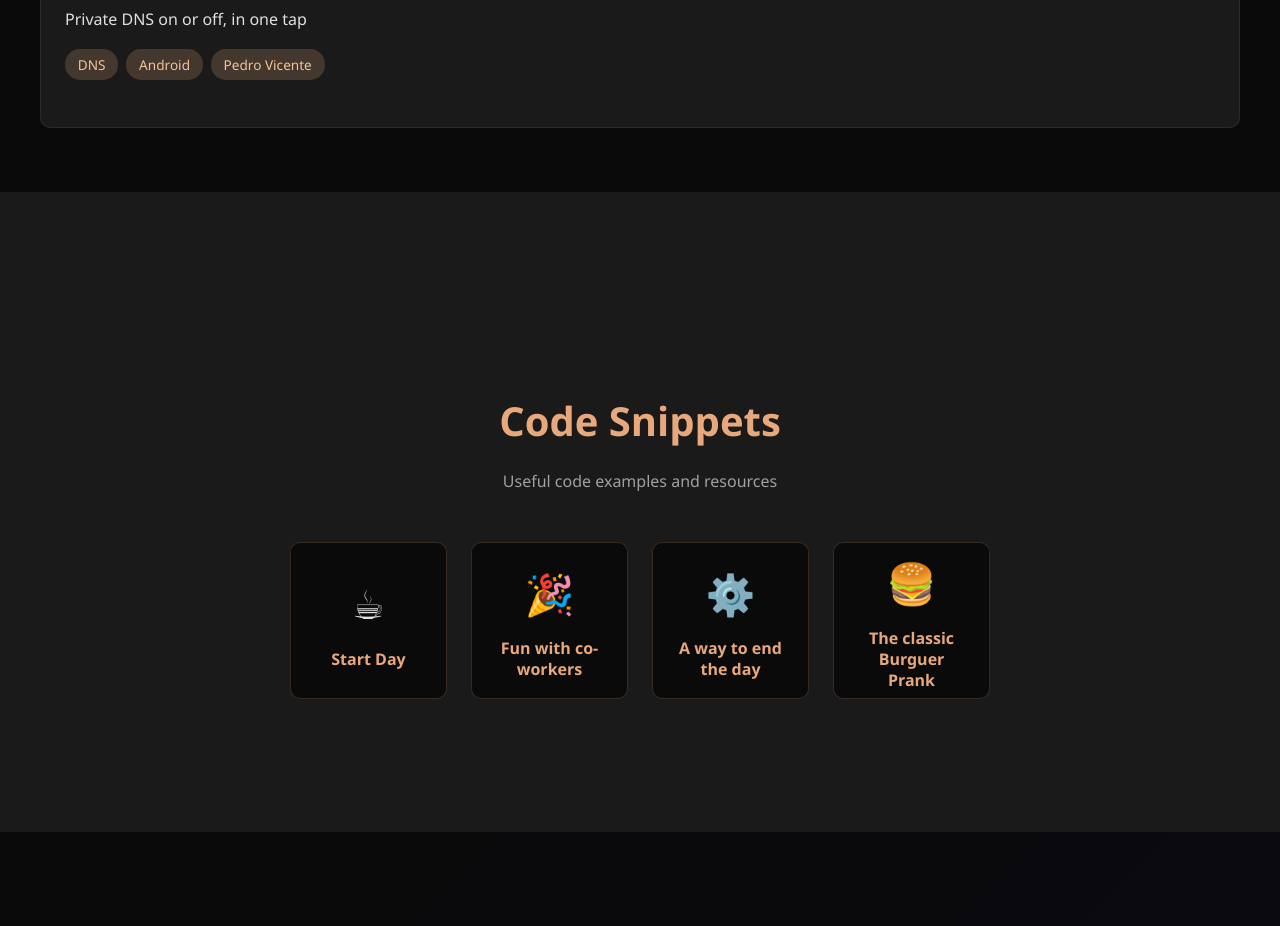
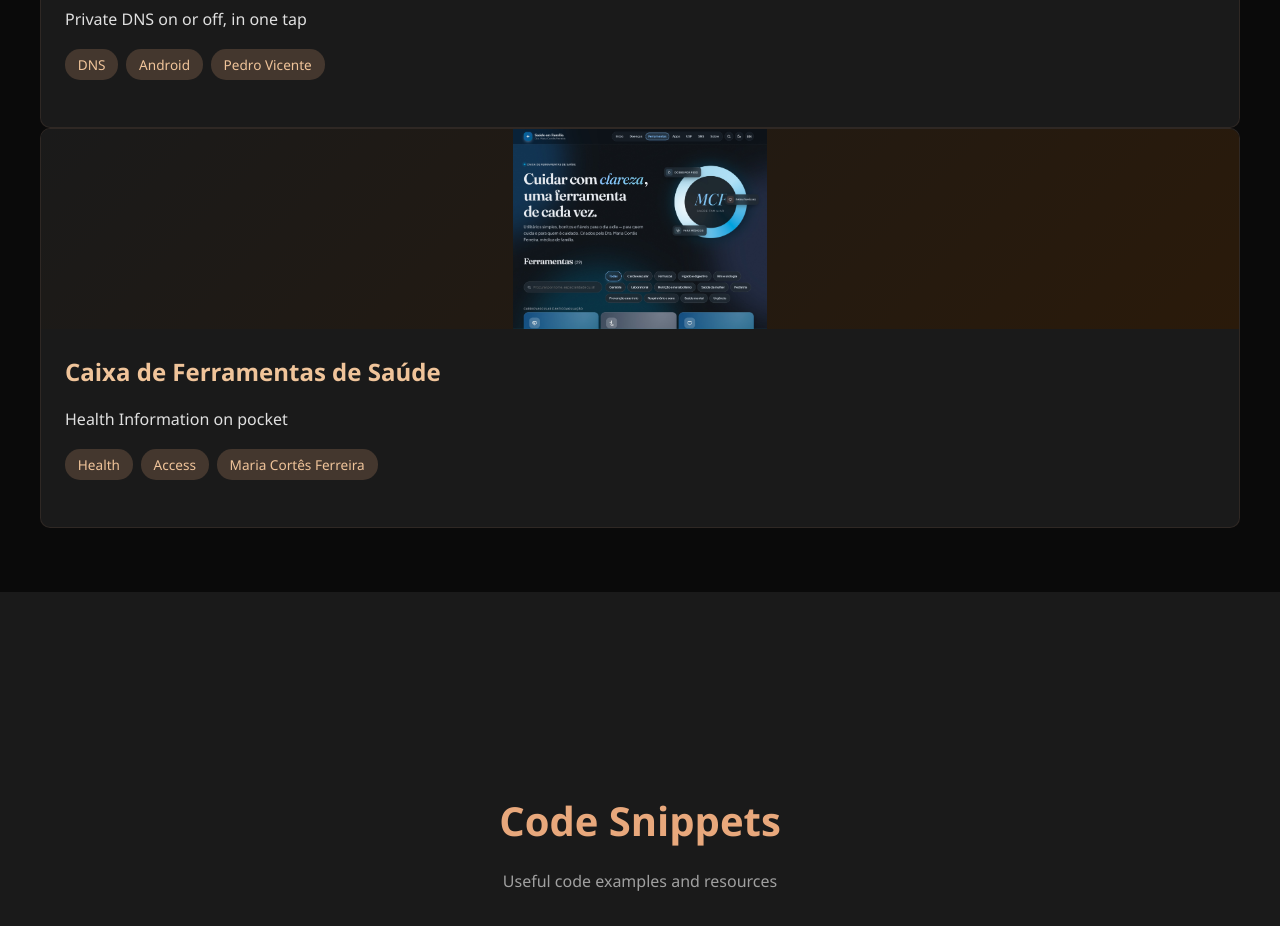
Before and after one commit to MP-C/portfolio, a plain HTML site: page index.html in a window 1280 px wide. Shown: the part 5080-6006 px from the top of the page. Drawn offline with nearby package versions, Linux system fonts and the light colour scheme.

Commit message:
add new friends section health

```diff
--- a/index.html
+++ b/index.html
@@ -2048,6 +2048,23 @@
                             <span class="tag">DNS</span>
                             <span class="tag">Android</span>
                             <span class="tag" onclick="window.open('https://www.pedrovicente.pt/pt/my-apps', '_blank')">Pedro Vicente</span>
+                        </div>
+                    </div>
+                </div>
+               <!-- Segundo card -->
+                 <div class="project-card fade-in-up stagger-4">
+                    <div class="project-image writer-vibes"
+                        onclick="window.open('https://play.google.com/store/apps/details?id=org.neteinstein.privatednschanger', '_blank')"
+                        style="cursor: pointer; position: relative; height: 200px; overflow: hidden; background-color: #1a1a1a;">
+                        <img src="./photos/healthmariaferreira.jpg" style="width: 100%; height: 100%; object-fit: contain;"/>
+                    </div>
+                    <div class="project-content">
+                        <h3>Caixa de Ferramentas de Saúde</h3>
+                        <p>Health Information on pocket</p>
+                        <div class="project-tags">
+                            <span class="tag">Health</span>
+                            <span class="tag">Access</span>
+                            <span class="tag" onclick="window.open('https://mariacf.pt/ferramentas/', '_blank')">Maria Cortês Ferreira</span>
                         </div>
                     </div>
                 </div>
```
Also changed, not shown: photos/healthmariaferreira.jpg (added), photos/mindera.jpg (added).
